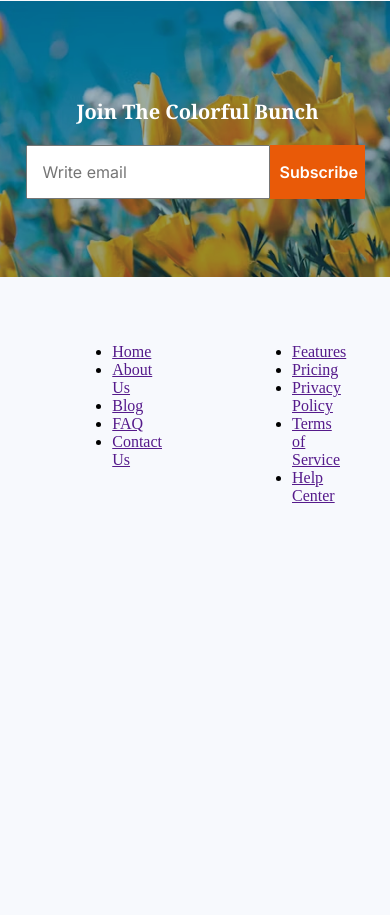
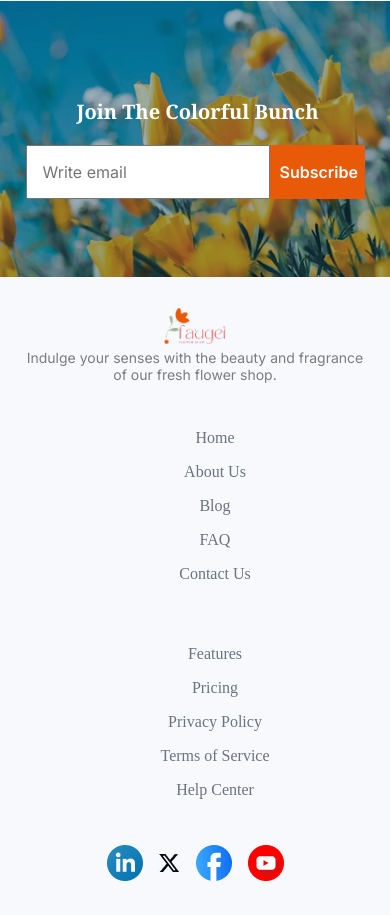
Before and after one commit to zarin-anjum/assignment-02, a plain HTML site: page index.html in a window 390 px wide. Shown: the part 4023-4938 px from the top of the page. Before the commit the page ends 4643 px from the top, so only its background shows below. Drawn offline with Linux system fonts and the light colour scheme.

Commit message:
completed footer

```diff
--- a/index.html
+++ b/index.html
@@ -144,24 +144,24 @@
             <h3 class="footer-description section-description">Indulge your senses with the beauty and fragrance of our fresh flower shop. </h3>
         </div>
         <div class="col-2">
-            <ul>
-                <li><a href="">Home</a></li>
-                <li><a href="">About Us</a></li>
-                <li><a href="">Blog</a></li>
-                <li><a href="">FAQ</a></li>
-                <li><a href="">Contact Us</a></li>
+            <ul class="display-flex">
+                <li class="footer-links"><a href="" class="link">Home</a></li>
+                <li class="footer-links"><a href="" class="link">About Us</a></li>
+                <li class="footer-links"><a href="" class="link">Blog</a></li>
+                <li class="footer-links"><a href="" class="link">FAQ</a></li>
+                <li class="footer-links"><a href="" class="link">Contact Us</a></li>
             </ul>
         </div>
         <div class="col-3">
-            <ul>
-                <li><a href="">Features</a></li>
-                <li><a href="">Pricing</a></li>
-                <li><a href="">Privacy Policy</a></li>
-                <li><a href="">Terms of Service</a></li>
-                <li><a href="">Help Center</a></li>
+            <ul class="display-flex">
+                <li class="footer-links"><a href="" class="link">Features</a></li>
+                <li class="footer-links"><a href="" class="link">Pricing</a></li>
+                <li class="footer-links"><a href="" class="link">Privacy Policy</a></li>
+                <li class="footer-links"><a href="" class="link">Terms of Service</a></li>
+                <li class="footer-links"><a href="" class="link">Help Center</a></li>
             </ul>
         </div>
-        <div class="col-4">
+        <div class="col-4 display-flex">
             <a href=""><img src="assets/icon-linkedin.png" alt=""></a>
             <a href=""><img src="assets/icon-twitter.png" alt=""></a>
             <a href=""><img src="assets/icon-facebook.png" alt=""></a>
--- a/styles/flowers.css
+++ b/styles/flowers.css
@@ -363,14 +363,39 @@ html, body {
     padding: 19px 50px;
 }
 
+/* Footer */
 footer{
     display: grid;
     grid-template-columns: repeat(4, 1fr);
     justify-content: center;
     align-items: start;
-    /* padding: 50px 100px; */
-    margin: 50px 160px;
     gap: 90px;
+    padding: 50px 150px;
+}
+
+.footer-description{
+    margin-top: 16px;
+    width: 360px;
+}
+
+.col-2 ul, .col-3 ul{
+    flex-direction: column;
+    gap: 26px;
+}
+
+.footer-links{
+    list-style: none;
+}
+
+.link{
+    text-decoration: none;
+    color: #6B7280;
+}
+
+.col-4{
+    justify-content: center;
+    gap: 20px;
+    align-items: center;
 }
 
 @media (hover: none) {
@@ -627,6 +652,44 @@ footer{
         padding: 10px;
     }
 
+    footer{
+        display: flex;
+        flex-direction: column;
+        gap: 30px;
+        padding: 30px 20px;
+        text-align: center;
+        align-items: center;
+    }
+
+    .footer-description{
+        width: 100%;
+        margin: 0 auto;
+    }
+
+    .col-2, .col-3{
+        width: 100%;
+    }
+
+    .col-2 ul, .col-3 ul{
+        display: flex;
+        flex-direction: column;
+        gap: 16px;
+        align-items: center;
+    }
+
+    .col-2{
+        margin: 0;
+        padding: 0;
+    }
+
+    .col-4 {
+        display: flex;
+        justify-content: center;
+        flex-wrap: wrap;
+        gap: 16px;
+    }
+
+
     html, .body {
         margin: 0;
         padding: 0;
```
